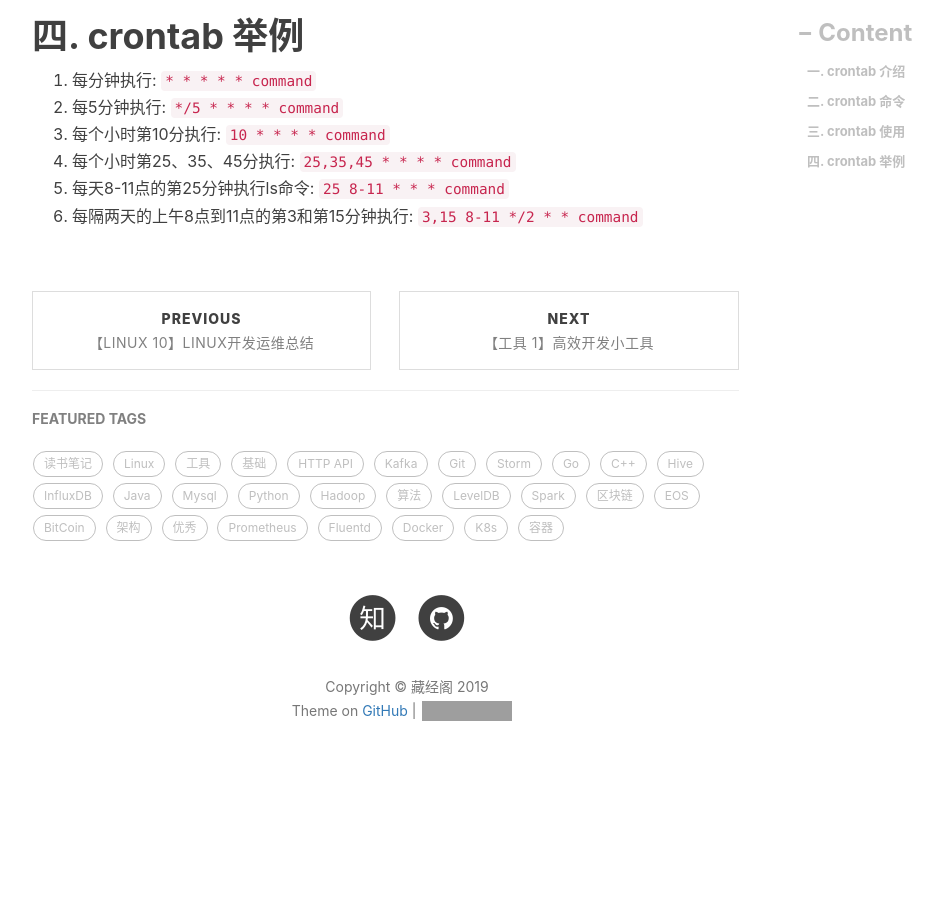
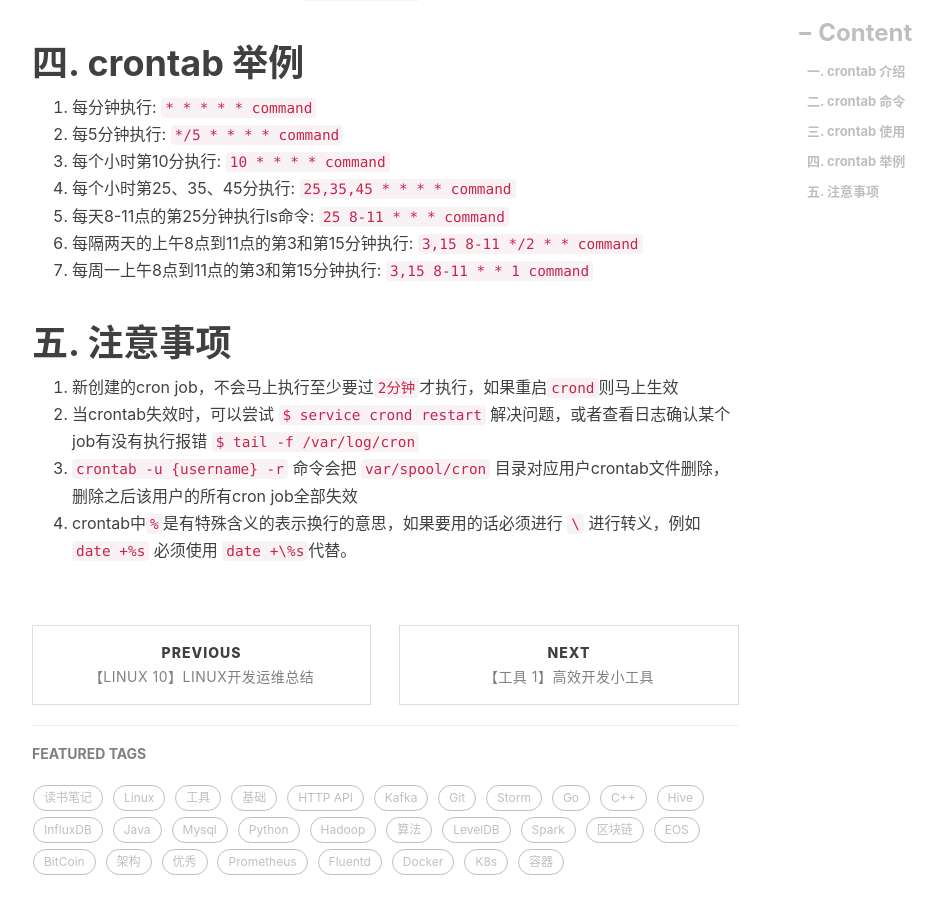
Before and after one commit to engru/chenguolin.github.io, a Jekyll site: the page built from _posts/2016-09-27-【Linux-11】Linux运维工具crontab.md, in a window 1280 px wide and 900 px high, scrolled down 3266 px. Shown: the whole window, without its empty margins (233-1176 px from the left). Built offline with Jekyll 4.4.1, drawn with Linux system fonts in a browser that asks for light colours; nearby versions of some CDN libraries; comment, search, counter and statistics services are not loaded; before the commit the page ends 4081 px from its top, so only the background shows below that; some of the changed text lies outside the part shown; grey boxes are pictures that could not be loaded.

Commit message:
Update 2016-09-27-【Linux-11】Linux运维工具crontab.md

```diff
--- a/_posts/2016-09-27-【Linux-11】Linux运维工具crontab.md
+++ b/_posts/2016-09-27-【Linux-11】Linux运维工具crontab.md
@@ -34,6 +34,7 @@ tags:         #标签
    + 启动: `$ service crond start`
    + 停止: `$ service crond stop`
    + 状态: `$ service crond status`
+   + 重启: `$ service crond restart`
 2. crontab常用命令
    + crontab任务列表文件载入crond进程: `$ crontab -u {username} {file}`
    + 显示某个用户的crontab文件内容: `$ crontab -u {username} -l`  (对应`/var/spool/cron`目录中某个用户的crontab文件)
@@ -95,3 +96,10 @@ tags:         #标签
 4. 每个小时第25、35、45分执行: `25,35,45 * * * * command`
 5. 每天8-11点的第25分钟执行ls命令: `25 8-11 * * * command`
 6. 每隔两天的上午8点到11点的第3和第15分钟执行: `3,15 8-11 */2  *  * command`
+7. 每周一上午8点到11点的第3和第15分钟执行: `3,15 8-11 * * 1 command`
+
+# 五. 注意事项
+1. 新创建的cron job，不会马上执行至少要过`2分钟`才执行，如果重启`crond`则马上生效
+2. 当crontab失效时，可以尝试 `$ service crond restart` 解决问题，或者查看日志确认某个job有没有执行报错 `$ tail -f /var/log/cron`
+3. `crontab -u {username} -r` 命令会把 `var/spool/cron` 目录对应用户crontab文件删除，删除之后该用户的所有cron job全部失效
+4. crontab中`%`是有特殊含义的表示换行的意思，如果要用的话必须进行 `\` 进行转义，例如 `date +%s` 必须使用 `date +\%s`代替。
```
